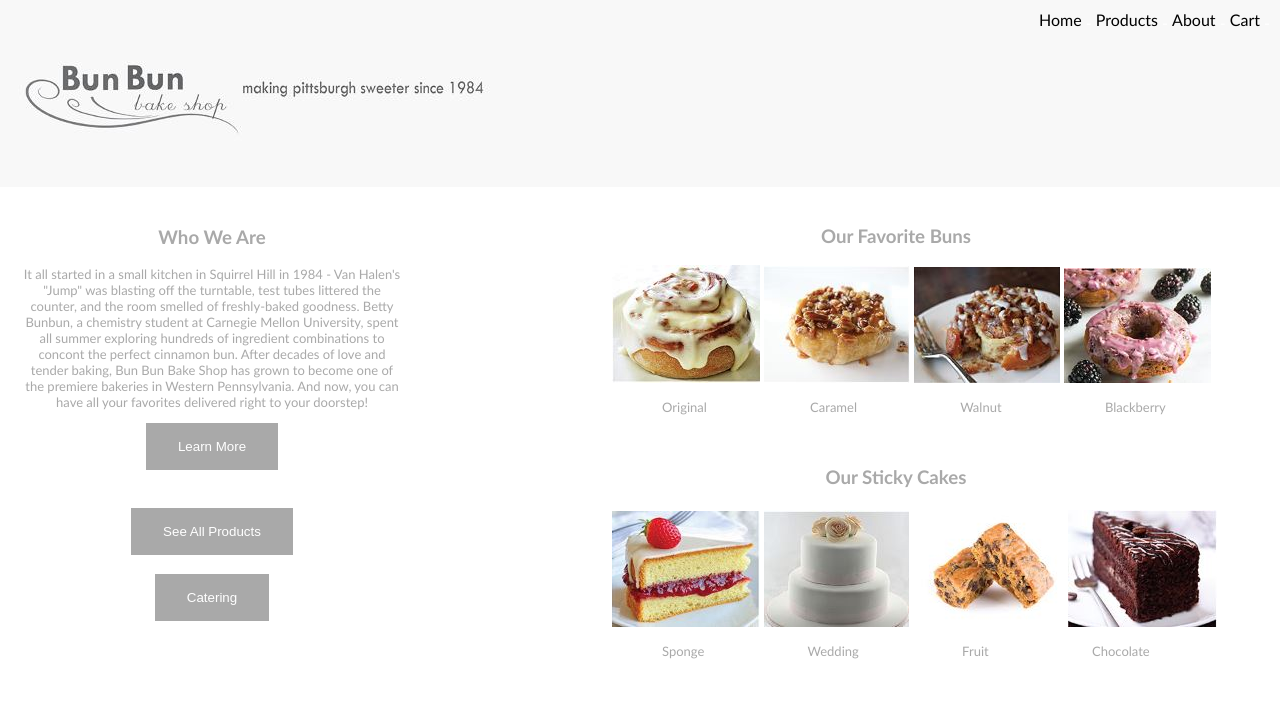
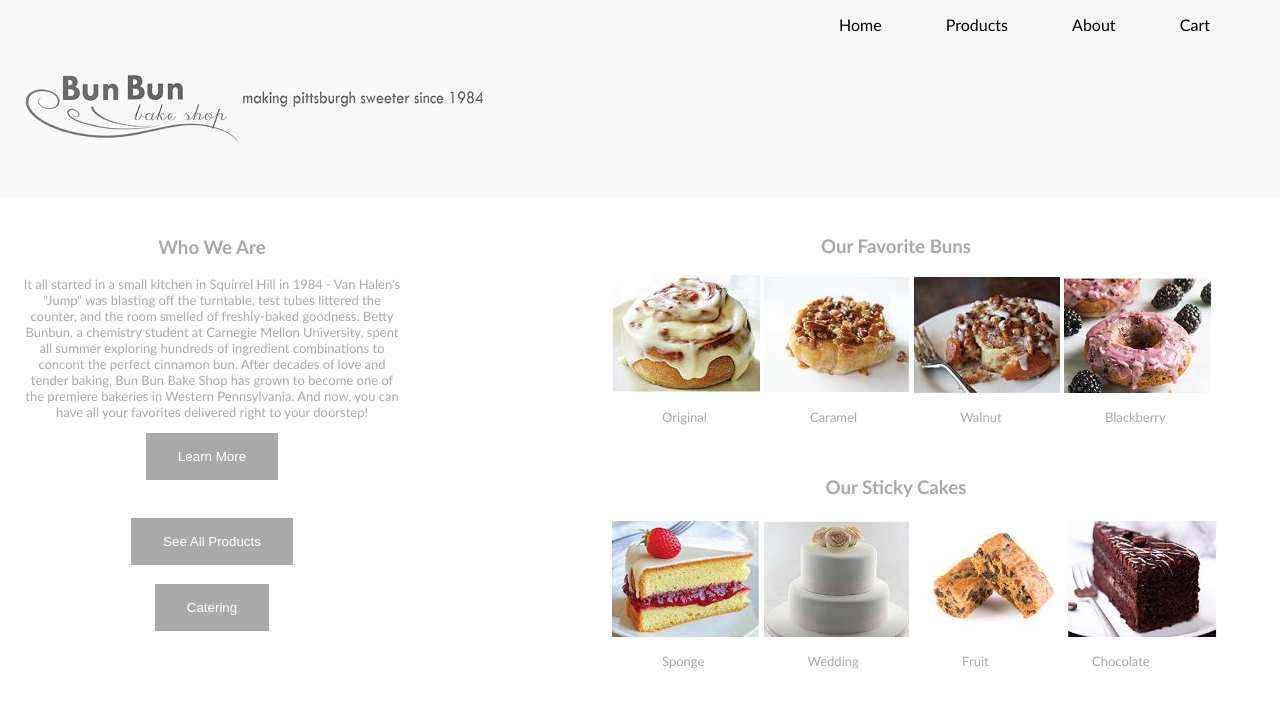
Before and after one commit to hqureshi11/assignment2-app, a plain HTML site: page assignment_4/home.html in a window 1280 px wide. Drawn offline with Linux system fonts and the light colour scheme.

Commit message:
Assignment 4 update

```diff
--- a/assignment_4/style.css
+++ b/assignment_4/style.css
@@ -1,5 +1,5 @@
 
-
+/*edits options for the body*/
 body {
     margin: 0;
     color: gainsboro;
@@ -7,6 +7,7 @@ body {
 }
 
 /*********** HEADER ************/
+/*creates options for the menu otions*/
 header {
     text-align: right;
     padding: 10px;
@@ -15,8 +16,10 @@ header {
     font-family: 'Trebuchet MS', sans-serif;
 }
 
+/**/
 header a {
-    padding: 0;
+    padding-right: 50px;
+    padding-top: 5px;
     margin: 0;
     overflow: hidden;
     display: inline-block;
@@ -25,14 +28,15 @@ header a {
     text-align: right;
 }
 
+/*removes hyperlink appearances*/
 link {
     text-decoration: none;
 }
-
+/*aligns the logo*/
 h1 {
     text-align: left;
 }
-
+/*provides continuity for all text blocks*/
 p {
     color: darkgrey;
     font-size: small;
@@ -42,11 +46,13 @@ p {
 
 
 /*********** BODY ************/
+/*provides options for setting up columns so they fit the browser size*/
 #wrap {
     width:100%;
     margin:0 auto;
 }
 
+/*left column will always take up 30%*/
 #left_col {
     padding: 20px;
     text-align: center;
@@ -54,35 +60,36 @@ p {
     width:30%;
 }
 
+/*right column will take 60%, leaving 10% for white space*/
 #right_col {
     float:right;
     width:60%;
 }
 
+/*aligns all images in a row*/
 #gallery_rows {
     display: flex;
     flex-wrap: wrap;
 }
-
+/*aligns all images in a column*/
 #gallery_cols {
     flex: 50%;
     padding-left: 30px;
     text-align: center;
 }
-
+/*centers and colorizes heading*/
 h3 {
     color: darkgrey;
     text-align: center;
 }
-
+/*allows product titles to stand out*/
 h2 {
     padding-left: 100px;
     padding-top: 50px;
     color: darkgrey;
     font-size: xx-large;
 }
-
-
+/*consistency for buttons*/
 button {
     background-color: darkgrey;
     border: none;
@@ -92,16 +99,16 @@ button {
     display: inline-block;
     padding: 16px 32px;
 }
-
+/*pushes images*/
 #images {
     padding-left: 100px;
 }
-
+/*pushes and spaces labels*/
 #labels {
     padding-left: 150px;
     word-spacing: 100px;
 }
-
+/*allows for consistency in the menu on the products page*/
 #product_menu {
     font-size: x-large;
     display: inline-block;
@@ -110,11 +117,12 @@ button {
     text-align: left;
     padding-left: 50px;
 }
-
+/*italicizes link text when mouse hovers*/
 a:hover {
     font-style: italic;
 }
 
+/*places description against image*/
 #description {
     padding-top: 200px;
     padding-left: 100px;
```
Also changed, not shown: assignment_4/home.html (+5 -0 lines), assignment_4/productpage.html (+5 -1 lines), assignment_4/wackywalnut.html (+8 -1 lines).
